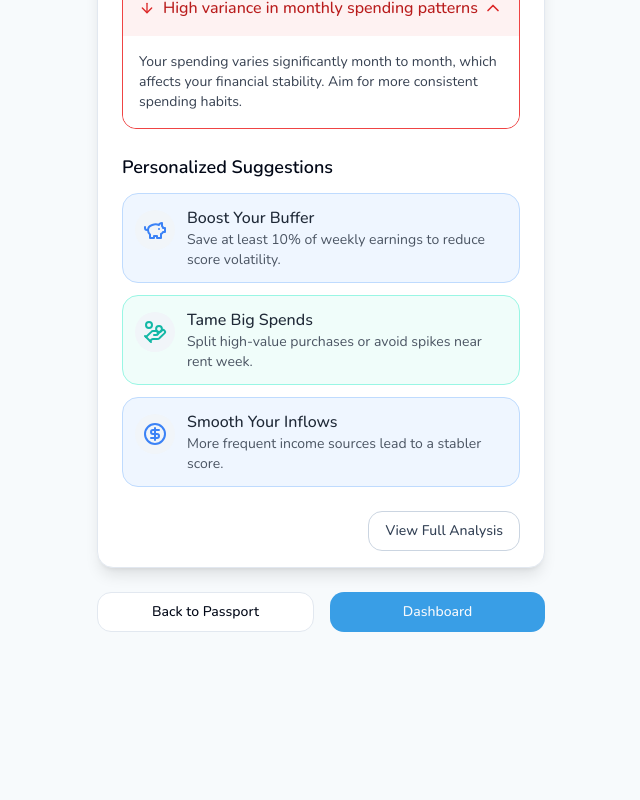
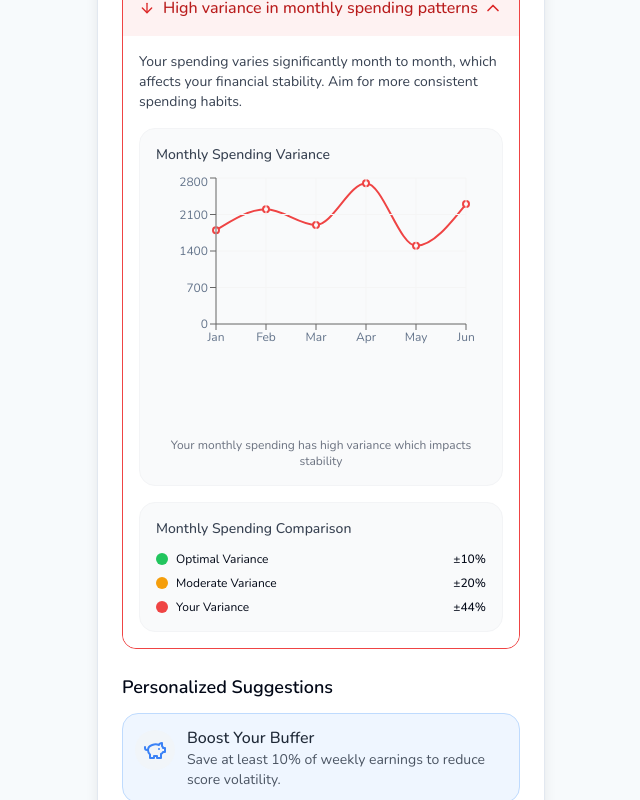
Before and after one commit to Arnav-Jhajharia/bharatankh, a React (Vite) app: page /explainable in a window 1280 px wide. Shown: the part 440-1240 px from the top of the page, without its empty margins (319-959 px from the left). Before the commit the page ends 1096 px from the top, so only its background shows below. Built offline with nearby package versions, Linux system fonts and the light colour scheme.

Commit message:
feat: Add visual elements to expanded div
Adds visual elements to the expanded section of the expandable divs on the Explainable Finance page.

```diff
--- a/src/pages/ExplainableFinance.tsx
+++ b/src/pages/ExplainableFinance.tsx
@@ -10,6 +10,8 @@ import {
   CardTitle,
   CardFooter,
 } from "@/components/ui/card";
+import { LineChart, Line, CartesianGrid, XAxis, YAxis, Tooltip, ResponsiveContainer } from "recharts";
+import { ChartContainer, ChartTooltip, ChartTooltipContent } from "@/components/ui/chart";
 import PageContainer from "@/components/PageContainer";
 import FinancialInsightBar from "@/components/FinancialInsightBar";
 import { useApp } from "@/context/AppContext";
@@ -19,6 +21,26 @@ const ExplainableFinance = () => {
   const navigate = useNavigate();
   const { userData, financialData } = useApp();
   const [openItems, setOpenItems] = useState<string[]>(["item-3"]);
+
+  // Sample monthly spending data for visualization
+  const spendingData = [
+    { name: 'Jan', amount: 1800 },
+    { name: 'Feb', amount: 2200 },
+    { name: 'Mar', amount: 1900 },
+    { name: 'Apr', amount: 2700 },
+    { name: 'May', amount: 1500 },
+    { name: 'Jun', amount: 2300 },
+  ];
+
+  // Sample income data showing the drop in April
+  const incomeData = [
+    { name: 'Jan', amount: 3500 },
+    { name: 'Feb', amount: 3500 },
+    { name: 'Mar', amount: 3500 },
+    { name: 'Apr', amount: 2870 }, // 18% drop
+    { name: 'May', amount: 3200 },
+    { name: 'Jun', amount: 3500 },
+  ];
 
   // Financial insights data for the explainable section
   const financialInsights = [
@@ -74,6 +96,22 @@ const ExplainableFinance = () => {
     }
   };
 
+  // Chart config for styling
+  const chartConfig = {
+    expense: {
+      label: "Expenses",
+      theme: {
+        light: "#ef4444", // Red color for expenses
+      }
+    },
+    income: {
+      label: "Income",
+      theme: {
+        light: "#22c55e", // Green color for income
+      }
+    }
+  };
+
   return (
     <PageContainer>
       <div className="flex justify-center mb-6">
@@ -122,7 +160,7 @@ const ExplainableFinance = () => {
 
                   {isItemOpen('item-1') && (
                     <div className="p-4 bg-white rounded-b-md">
-                      <p className="text-sm text-gray-700">
+                      <p className="text-sm text-gray-700 mb-4">
                         {strengths[0].description}
                       </p>
                     </div>
@@ -150,9 +188,28 @@ const ExplainableFinance = () => {
 
                   {isItemOpen('item-2') && (
                     <div className="p-4 bg-white rounded-b-md">
-                      <p className="text-sm text-gray-700">
+                      <p className="text-sm text-gray-700 mb-4">
                         {weaknesses[0].description}
                       </p>
+
+                      {/* Income Chart for April Drop */}
+                      <div className="mt-4 border border-gray-100 rounded-lg p-4 bg-gray-50">
+                        <h5 className="text-sm font-medium text-gray-700 mb-2">Income Stability (Last 6 Months)</h5>
+                        <div className="h-64 w-full">
+                          <ChartContainer config={chartConfig}>
+                            <ResponsiveContainer width="100%" height="100%">
+                              <LineChart data={incomeData} margin={{ top: 5, right: 20, bottom: 5, left: 0 }}>
+                                <Line type="monotone" dataKey="amount" name="income" stroke="#22c55e" strokeWidth={2} dot={{ strokeWidth: 2 }} />
+                                <CartesianGrid stroke="#f5f5f5" />
+                                <XAxis dataKey="name" />
+                                <YAxis />
+                                <Tooltip content={<ChartTooltipContent />} />
+                              </LineChart>
+                            </ResponsiveContainer>
+                          </ChartContainer>
+                        </div>
+                        <p className="text-xs text-gray-500 mt-2 text-center">The 18% drop in April increased your financial volatility</p>
+                      </div>
                     </div>
                   )}
                 </div>
@@ -178,9 +235,54 @@ const ExplainableFinance = () => {
 
                   {isItemOpen('item-3') && (
                     <div className="p-4 bg-white rounded-b-md">
-                      <p className="text-sm text-gray-700">
+                      <p className="text-sm text-gray-700 mb-4">
                         {weaknesses[1].description}
                       </p>
+
+                      {/* Monthly Spending Chart */}
+                      <div className="mt-4 border border-gray-100 rounded-lg p-4 bg-gray-50">
+                        <h5 className="text-sm font-medium text-gray-700 mb-2">Monthly Spending Variance</h5>
+                        <div className="h-64 w-full">
+                          <ChartContainer config={chartConfig}>
+                            <ResponsiveContainer width="100%" height="100%">
+                              <LineChart data={spendingData} margin={{ top: 5, right: 20, bottom: 5, left: 0 }}>
+                                <Line type="monotone" dataKey="amount" name="expense" stroke="#ef4444" strokeWidth={2} dot={{ strokeWidth: 2 }} />
+                                <CartesianGrid stroke="#f5f5f5" />
+                                <XAxis dataKey="name" />
+                                <YAxis />
+                                <Tooltip content={<ChartTooltipContent />} />
+                              </LineChart>
+                            </ResponsiveContainer>
+                          </ChartContainer>
+                        </div>
+                        <p className="text-xs text-gray-500 mt-2 text-center">Your monthly spending has high variance which impacts stability</p>
+                      </div>
+
+                      {/* Spending Comparison Card */}
+                      <div className="mt-4 p-4 bg-gray-50 rounded-lg border border-gray-100">
+                        <h5 className="text-sm font-medium text-gray-700 mb-3">Monthly Spending Comparison</h5>
+                        <div className="flex justify-between items-center mb-2">
+                          <div className="flex items-center">
+                            <div className="w-3 h-3 rounded-full bg-green-500 mr-2"></div>
+                            <span className="text-xs">Optimal Variance</span>
+                          </div>
+                          <span className="text-xs font-medium">±10%</span>
+                        </div>
+                        <div className="flex justify-between items-center mb-2">
+                          <div className="flex items-center">
+                            <div className="w-3 h-3 rounded-full bg-amber-500 mr-2"></div>
+                            <span className="text-xs">Moderate Variance</span>
+                          </div>
+                          <span className="text-xs font-medium">±20%</span>
+                        </div>
+                        <div className="flex justify-between items-center">
+                          <div className="flex items-center">
+                            <div className="w-3 h-3 rounded-full bg-red-500 mr-2"></div>
+                            <span className="text-xs">Your Variance</span>
+                          </div>
+                          <span className="text-xs font-medium">±44%</span>
+                        </div>
+                      </div>
                     </div>
                   )}
                 </div>
```
